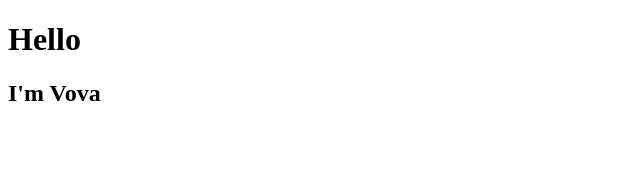
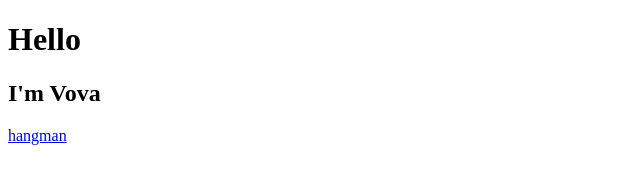
Before and after one commit to zwezdinvladimir/hangman, a plain HTML site: page index.html in a window 1280 px wide. Shown: the full height of the page, 0-640 px from the left. Drawn offline with Linux system fonts and the light colour scheme.

Commit message:
добавил ссылку

```diff
--- a/index.html
+++ b/index.html
@@ -5,5 +5,4 @@
 <body>
     <h1>Hello</h1>
     <h2>I'm Vova</h2>
-</body>
-</html>
+    <a href="hangman.html">hangman</a>
```
